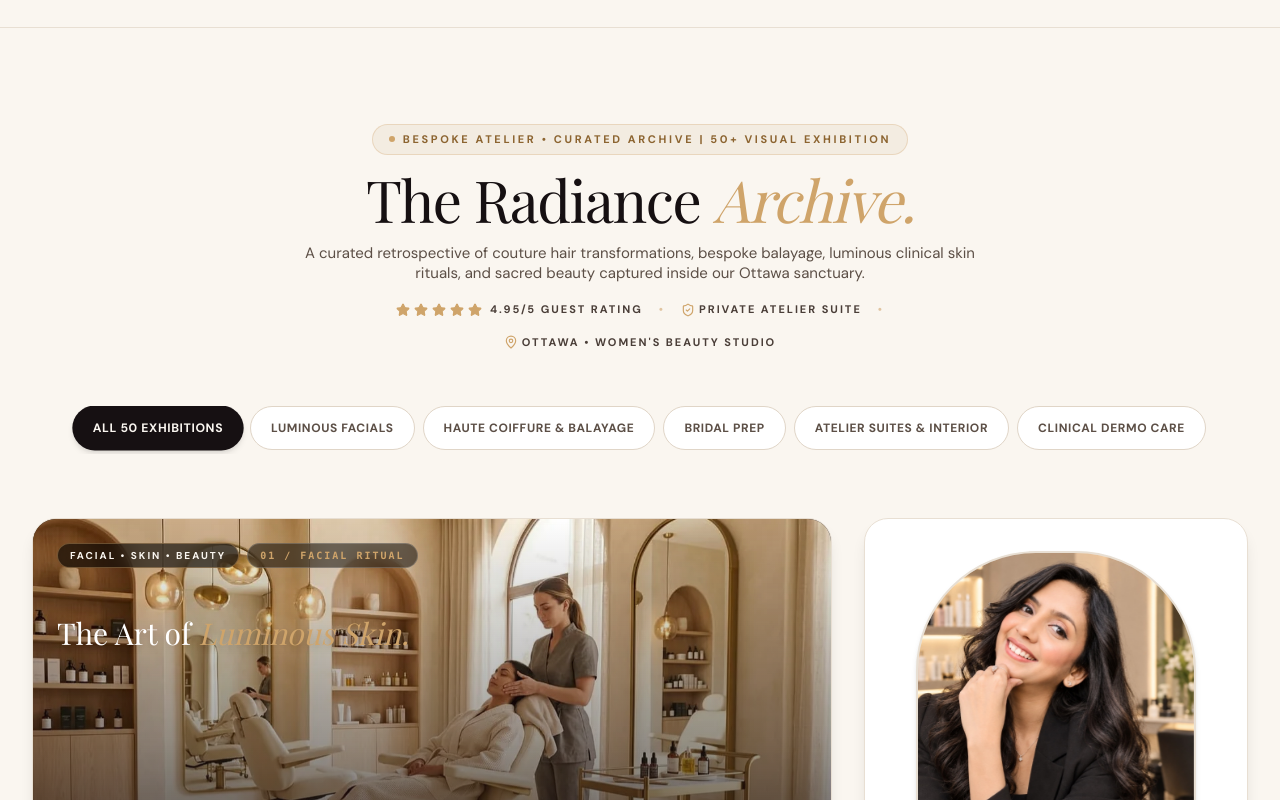
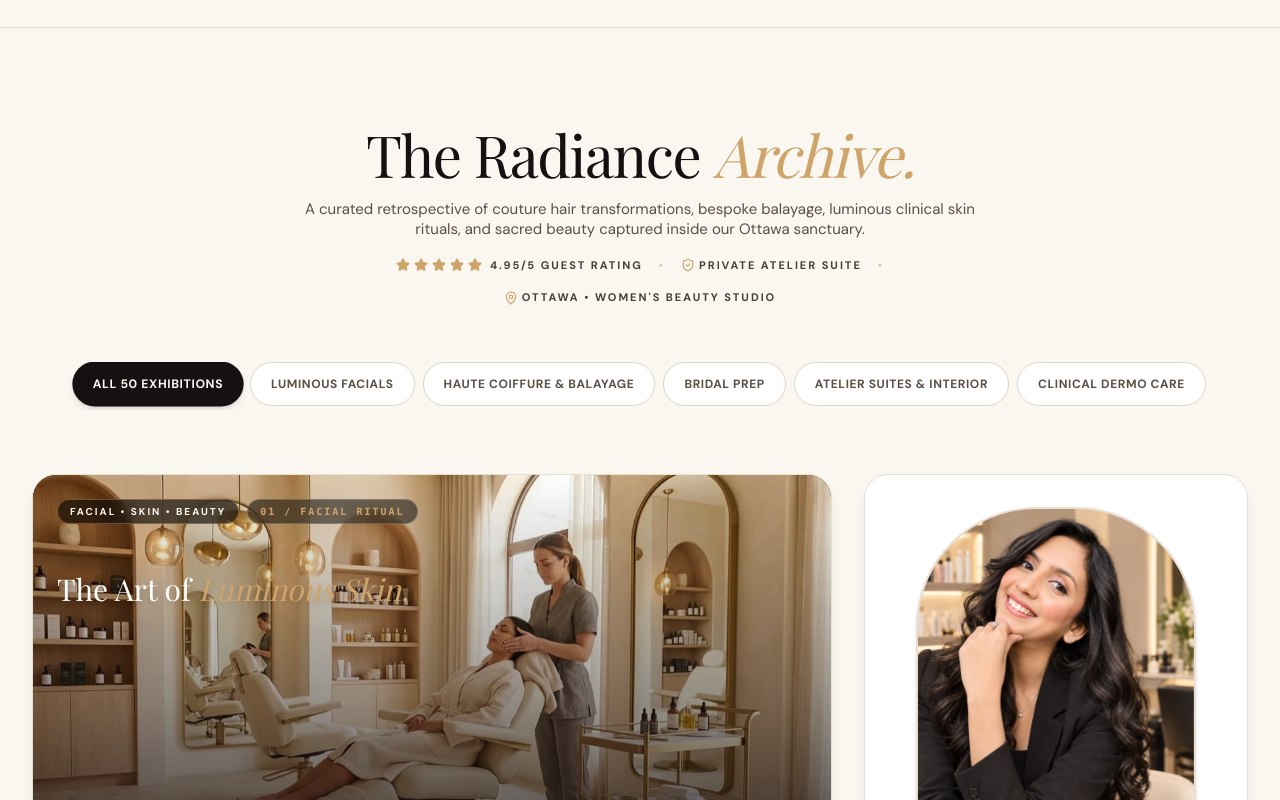
Before and after one commit to zeelkhatrojadds-create/SALON-WEBSITE, a React (Vite) app: page / in a window 1280 px wide. Shown: the part 4180-4980 px from the top of the page. Built offline with nearby package versions, Linux system fonts and the light colour scheme; a web font is replaced by a local one.

Commit message:
fix: remove eyebrow pill badges from Gallery, About, Contact, and Services headers

```diff
--- a/src/components/home/AboutSection.jsx
+++ b/src/components/home/AboutSection.jsx
@@ -75,10 +75,7 @@ export default function AboutSection() {
       {/* 1. HERO PHILOSOPHY HEADER                                                */}
       {/* ========================================================================= */}
       <ScrollReveal className="pt-20 sm:pt-28 pb-16 sm:pb-24 px-4 sm:px-6 lg:px-8 max-w-5xl mx-auto text-center" stagger={true}>
-        {/* Top Tag Pill */}
-        <div className="inline-flex items-center gap-2 px-4 py-1.5 rounded-full bg-[#F3E5DE] border border-[#E4CEC3] text-[#A6634E] text-[10px] sm:text-[11px] font-bold uppercase tracking-[0.22em] mb-6 shadow-xs">
-          <span>A LUXURY DESIGN & PHILOSOPHY OF JANKI — ATELIER</span>
-        </div>
+
 
         {/* Main Serif Headline */}
         <h1 className="font-serif text-3xl sm:text-5xl md:text-6xl text-[#2B1D19] font-normal tracking-tight leading-[1.15] mb-6">
--- a/src/components/home/ContactSection.jsx
+++ b/src/components/home/ContactSection.jsx
@@ -83,11 +83,7 @@ export default function ContactSection() {
       {/* ========================================================================= */}
       <section className="pt-20 sm:pt-28 pb-14 sm:pb-20 px-4 sm:px-6 lg:px-8 max-w-5xl mx-auto text-center">
         <ScrollReveal stagger={true}>
-          {/* Top Tag Pill */}
-          <div className="inline-flex items-center gap-2 px-4 py-1.5 rounded-full bg-[#F3E5DE] border border-[#E4CEC3] text-[#A6634E] text-[10px] sm:text-[11px] font-bold uppercase tracking-[0.22em] mb-6 shadow-xs">
-            <span className="w-1.5 h-1.5 rounded-full bg-[#B8735C]" />
-            <span>BESPOKE CONCIERGE · DIRECT LIAISON | OR / INTIMATE INQUIRIES</span>
-          </div>
+
 
           {/* Headline */}
           <h1 className="font-serif text-3xl sm:text-5xl md:text-6xl text-[#2B1D19] font-normal tracking-tight leading-[1.15] mb-5">
--- a/src/components/home/GallerySection.jsx
+++ b/src/components/home/GallerySection.jsx
@@ -52,11 +52,7 @@ export default function GallerySection() {
         {/* ========================================================================= */}
         <ScrollReveal className="text-center max-w-3xl mx-auto space-y-3.5 mb-10 sm:mb-14" stagger={true}>
 
-          {/* Top Pill Tag */}
-          <div className="inline-flex items-center gap-2 px-4 py-1.5 rounded-full bg-[#F3ECE1] border border-[#CFA46A]/30 text-[#8C6430] text-[10.5px] sm:text-[11px] font-bold uppercase tracking-[0.24em] shadow-xs">
-            <span className="w-1.5 h-1.5 rounded-full bg-[#CFA46A]" />
-            <span>BESPOKE ATELIER • CURATED ARCHIVE | 50+ VISUAL EXHIBITION</span>
-          </div>
+
 
           {/* Main Title */}
           <h2 className="font-serif text-[38px] sm:text-[50px] lg:text-[58px] font-normal leading-[1.05] text-[#161012] tracking-tight">
```
